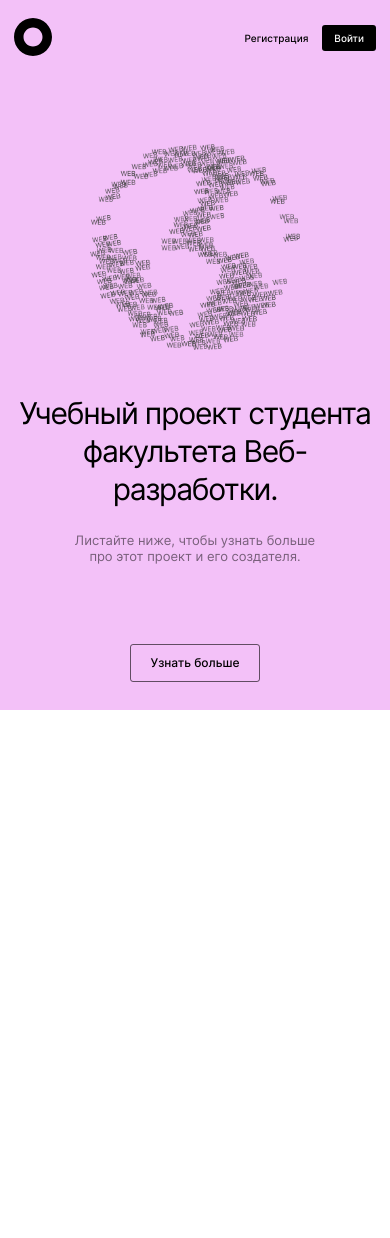
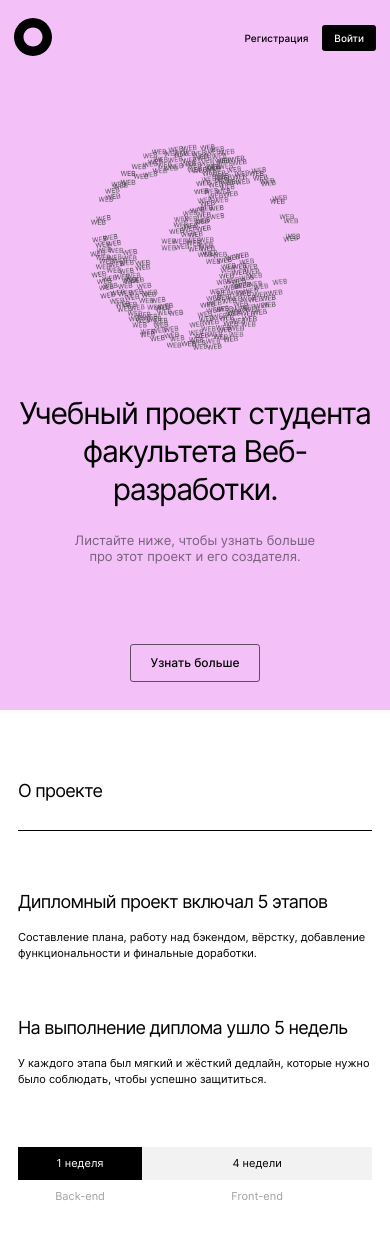
Before and after one commit to sm1ke-dev/movies-explorer-frontend, a React (Create React App) app: page / in a window 390 px wide. Shown: the top 1238 px of the page. Before the commit the page ends 844 px from the top, so only its background shows below. Built offline with nearby package versions, Linux system fonts and the light colour scheme.

Commit message:
feat: создать блок AboutProject

```diff
--- a/src/components/AboutProject/AboutProject.css
+++ b/src/components/AboutProject/AboutProject.css
@@ -0,0 +1,151 @@
+.about-project__title {
+  margin: 110px 0 0;
+  font-weight: 400;
+  font-size: 22px;
+  line-height: 27px;
+  letter-spacing: -0.04em;
+}
+
+.about-project__line {
+  margin-bottom: 70px;
+  margin-top: 23px;
+  display: block;
+  background-color: #000;
+  width: 100%;
+  height: 1px;
+}
+
+.about-project__info {
+  display: flex;
+  justify-content: space-between;
+  column-gap: 40px;
+}
+
+.about-project__column {
+  flex: 550px 1 1;
+}
+
+.about-project__name {
+  margin: 0;
+  font-size: 20px;
+  line-height: 24px;
+  letter-spacing: -0.04em;
+}
+
+.about-project__text {
+  margin: 26px 0 0;
+  line-height: 20px;
+}
+
+.about-project__grid {
+  margin-top: 110px;
+  display: grid;
+  grid-template-columns: 1fr 4fr;
+  align-items: center;
+}
+
+.about-project__weeks {
+  background-color: #f2f2f2;
+  padding: 10px 0;
+  margin: 0;
+  width: 100%;
+  text-align: center;
+}
+.about-project__weeks:first-of-type {
+  background-color: #000;
+  color: #fff;
+}
+
+.about-project__subtext {
+  margin: 14px 0 110px;
+  width: 100%;
+  text-align: center;
+  line-height: 17px;
+  color: #a0a0a0;
+}
+
+@media screen and (max-width: 830px) {
+  .about-project__title {
+    margin-top: 90px;
+  }
+
+  .about-project__info {
+    column-gap: 30px;
+  }
+
+  .about-project__text {
+    margin-top: 22px;
+    font-size: 12px;
+    line-height: 18px;
+  }
+
+  .about-project__grid {
+    margin-top: 93px;
+  }
+
+  .about-project__subtext {
+    margin-bottom: 90px;
+  }
+}
+
+@media screen and (max-width: 620px) {
+  .about-project__title {
+    margin-top: 70px;
+  }
+
+  .about-project__info {
+    column-gap: 21px;
+  }
+
+  .about-project__name {
+    font-size: 18px;
+    line-height: 22px;
+  }
+
+  .about-project__text {
+    font-size: 11px;
+    line-height: 16px;
+  }
+
+  .about-project__weeks {
+    font-size: 11px;
+    line-height: 13px;
+  }
+}
+
+@media screen and (max-width: 452px) {
+  .about-project__title {
+    font-size: 18px;
+    line-height: 22px;
+  }
+
+  .about-project__line {
+    margin-top: 28px;
+    margin-bottom: 60px;
+  }
+
+  .about-project__info {
+    flex-direction: column;
+    justify-content: start;
+    row-gap: 56px;
+  }
+
+  .about-project__column {
+    flex: auto;
+  }
+
+  .about-project__text {
+    margin-top: 16px;
+  }
+
+  .about-project__grid {
+    margin-top: 60px;
+    grid-template-columns: 0.54fr 1fr;
+  }
+
+  .about-project__subtext {
+    margin: 10px 0 70px;
+    font-size: 11px;
+    line-height: 13px;
+  }
+}
--- a/src/components/AboutProject/AboutProject.js
+++ b/src/components/AboutProject/AboutProject.js
@@ -0,0 +1,39 @@
+import React from "react";
+import "./AboutProject.css";
+
+function AboutProject() {
+  return (
+    <div className="about-project">
+      <h2 className="about-project__title">О проекте</h2>
+      <span className="about-project__line"></span>
+      <div className="about-project__info">
+        <div className="about-project__column">
+          <p className="about-project__name">
+            Дипломный проект включал 5 этапов
+          </p>
+          <p className="about-project__text">
+            Составление плана, работу над бэкендом, вёрстку, добавление
+            функциональности и финальные доработки.
+          </p>
+        </div>
+        <div className="about-project__column">
+          <p className="about-project__name">
+            На выполнение диплома ушло 5 недель
+          </p>
+          <p className="about-project__text">
+            У каждого этапа был мягкий и жёсткий дедлайн, которые нужно было
+            соблюдать, чтобы успешно защититься.
+          </p>
+        </div>
+      </div>
+      <div className="about-project__grid">
+        <p className="about-project__weeks">1 неделя</p>
+        <p className="about-project__weeks">4 недели</p>
+        <p className="about-project__subtext">Back-end</p>
+        <p className="about-project__subtext">Front-end</p>
+      </div>
+    </div>
+  );
+}
+
+export default AboutProject;
--- a/src/components/App/App.css
+++ b/src/components/App/App.css
@@ -17,7 +17,7 @@
   }
 }
 
-@media screen and (max-width: 470px) {
+@media screen and (max-width: 540px) {
   .page {
     padding: 0 14px;
   }
--- a/src/components/Main/Main.css
+++ b/src/components/Main/Main.css
@@ -1,2 +1,11 @@
-.main {
+@media screen and (max-width: 1000px) {
+  .main {
+    margin: 0 20px;
+  }
 }
+
+@media screen and (max-width: 540px) {
+  .main {
+    margin: 0 4px;
+  }
+}
--- a/src/components/Main/Main.js
+++ b/src/components/Main/Main.js
@@ -2,6 +2,7 @@ import React from "react";
 import "./Main.css";
 import Header from "../Header/Header";
 import Promo from "../Promo/Promo";
+import AboutProject from "../AboutProject/AboutProject";
 
 function Main() {
   return (
@@ -9,6 +10,7 @@ function Main() {
       <Header />
       <main className="main">
         <Promo />
+        <AboutProject />
       </main>
     </>
   );
--- a/src/components/Promo/Promo.css
+++ b/src/components/Promo/Promo.css
@@ -48,15 +48,15 @@
 
 @media screen and (max-width: 1000px) {
   .main__promo {
-    margin: -74px -30px 0;
+    margin: -74px -50px 0;
   }
 
   .promo__text-container {
-    margin-left: 30px;
+    margin-left: 50px;
   }
 
   .promo__pic {
-    margin-right: 30px;
+    margin-right: 50px;
   }
 }
 
@@ -111,9 +111,9 @@
   }
 }
 
-@media screen and (max-width: 470px) {
+@media screen and (max-width: 540px) {
   .main__promo {
-    margin: -74px -14px 0;
+    margin: -74px -18px 0;
   }
 
   .promo {
@@ -121,7 +121,7 @@
   }
 
   .promo__text-container {
-    margin: 44px 14px;
+    margin: 44px 18px;
   }
 
   .promo__title {
```
